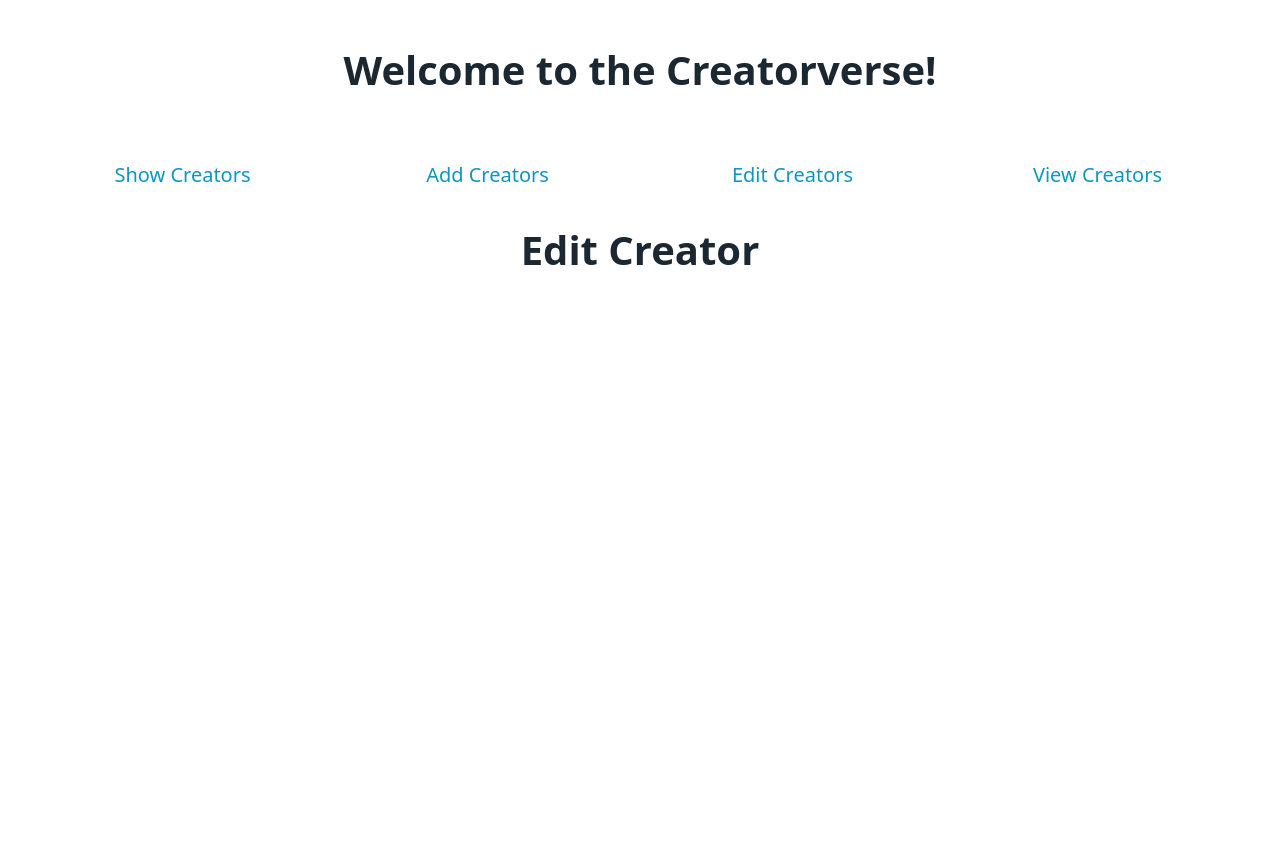
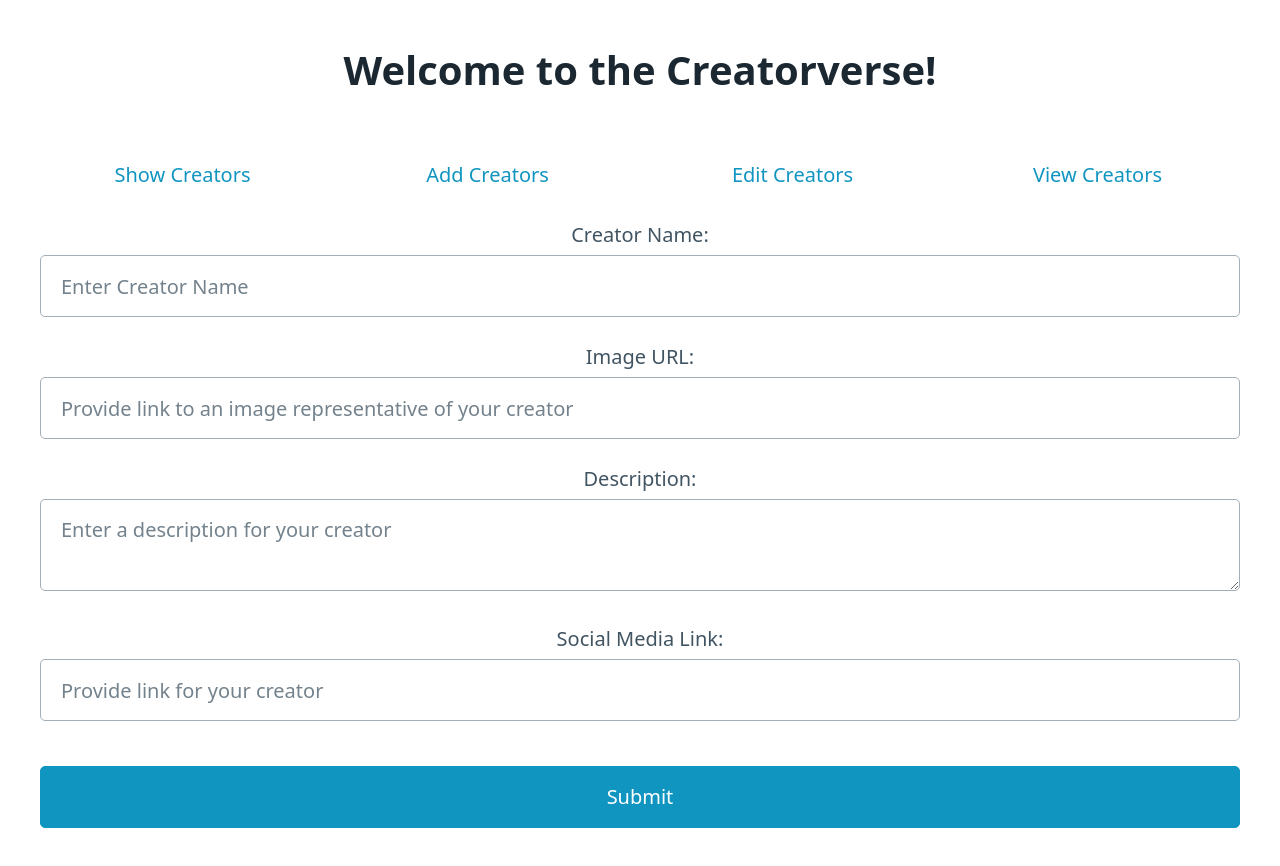
Before and after one commit to bryanteoh964/creatorverse, a React (Vite) app: page /edit/1 in a window 1280 px wide. Shown: the top 866 px of the page. Before the commit the page ends 800 px from the top, so only its background shows below. Built offline with nearby package versions, Linux system fonts and the light colour scheme; no server answers; the database is empty.

Commit message:
Creating edit page for editing creator info

```diff
--- a/src/pages/EditCreator.jsx
+++ b/src/pages/EditCreator.jsx
@@ -1,11 +1,111 @@
-import React from 'react'
+import React, { useEffect, useState} from 'react'
+import { useParams } from 'react-router-dom'
+import { supabase } from '../client.js'
+import { useNavigate } from 'react-router-dom'
+
 import Nav from '../components/Nav'
 
-const EditCreator = () => {
+import '@picocss/pico/css/pico.min.css'
+
+const EditCreator = (props) => {
+	const [creatorName, setCreatorName] = useState('')
+	const [imgUrl, setImgUrl] = useState('')
+	const [description, setDescription] = useState('')
+	const [mediaLink, setMediaLink] = useState('')
+
+  const creatorId = useParams()
+	let navigate = useNavigate();
+
+  useEffect(() => {
+    const fetchCreatorData = async () => {
+      const { data, error } = await supabase
+        .from('creators')
+        .select('*')
+        .eq('id', creatorId.id)
+        .single();
+      if (error) {
+        console.log('Error fetching creator data:', error);
+      } else {
+          setCreatorName(data.name);
+          setImgUrl(data.imageURL);
+          setDescription(data.description);
+          setMediaLink(data.url);
+      }
+    }
+    fetchCreatorData();
+  }, [])
+
+  const handleSubmit = async (e) => {
+		e.preventDefault();
+
+		const { data, error } = await supabase
+      .from('creators')
+      .update({
+          name: creatorName,
+          url: mediaLink,
+          description: description,
+          imageURL: imgUrl
+      })
+      .eq('id', creatorId.id);
+
+		if (error) {
+			console.log("Error editing creator:", error);
+		} else {
+			console.log("Successfully inserted creator:", data);
+            setCreatorName('');
+            setImgUrl('');
+            setDescription('');
+            setMediaLink('');
+      let path = `/`;
+      navigate(path)
+		}
+	}
+
   return (
     <div>
       <Nav />
-      <h1>Edit Creator</h1>
+			<form onSubmit={ handleSubmit }>
+				<fieldset>
+					<label>
+						Creator Name:
+						<input
+							name="creator_name"
+							placeholder="Enter Creator Name"
+                            value={creatorName}
+                            onChange={(e) => setCreatorName(e.target.value)}
+						/>
+					</label>
+					<label>
+						Image URL:
+						<input
+							name="img_url"
+							placeholder="Provide link to an image representative of your creator"
+                            value={imgUrl}
+                            onChange={(e) => setImgUrl(e.target.value)}
+						/>
+					</label>
+					<label>
+						Description:
+						<textarea
+							name="description"
+							placeholder="Enter a description for your creator"
+                            value={description}
+                            onChange={(e) => setDescription(e.target.value)}
+						>
+						</textarea>
+					</label>
+					<label>
+						Social Media Link:
+						<input
+							name="media_link"
+							placeholder="Provide link for your creator"
+                            value={mediaLink}
+                            onChange={(e) => setMediaLink(e.target.value)}
+						/>
+					</label>
+				</fieldset>
+				<input type="submit" value="Submit" />
+			</form>
     </div>
   )
 }
--- a/src/pages/ViewCreator.jsx
+++ b/src/pages/ViewCreator.jsx
@@ -47,7 +47,7 @@ const ViewCreator = (props) => {
               </div>
               <p class="card-text">{creatorData.description}</p>
               <div class="grid">
-                <a href="#" role="button" class="secondary">Edit</a>
+                <a href={`/edit/${creatorId.id}`} role="button" class="secondary">Edit</a>
                 <a href="#" role="button" className="delete-button">Delete</a>
               </div>
             </div>
```
